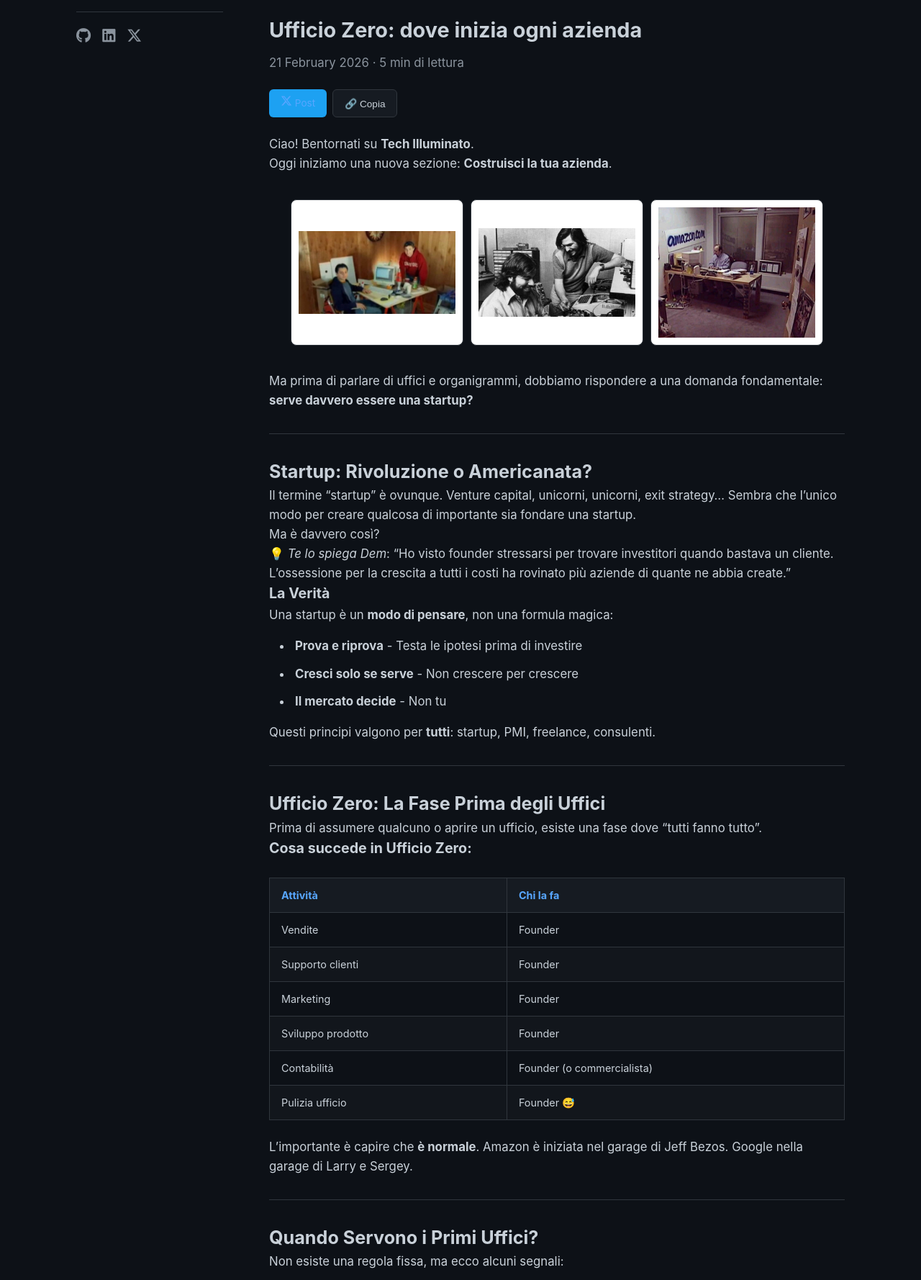
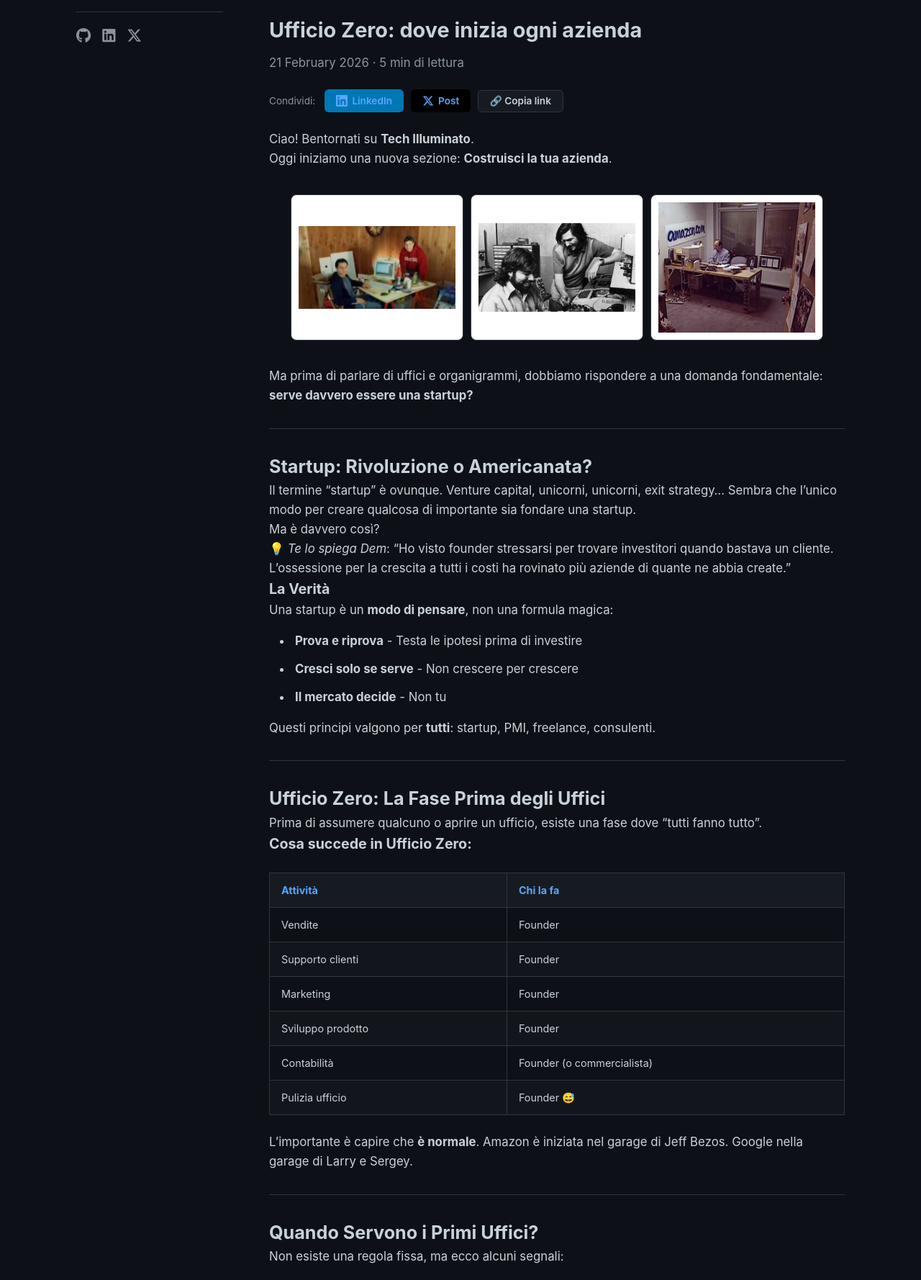
Before and after one commit to DemPago/DemPago.github.io, a Jekyll site: the page built from _posts/2026-02-21-ufficio-zero.md, in a window 1280 px wide, cut to the strip 591-2369 px from the top of the page. Shown: the whole strip at 72% size. Built offline with Jekyll 4.4.1, drawn with Linux system fonts in a browser that asks for light colours; comment, search, counter and statistics services are not loaded.

Commit message:
fix: migliora pulsanti share - rimuove widget LinkedIn nativo, allineamento icone e stile

```diff
--- a/_layouts/post.html
+++ b/_layouts/post.html
@@ -12,12 +12,16 @@
   <p class="post-date">{{ page.date | date: "%d %B %Y" }} · {{ page.reading_time | default: "5" }} min di lettura</p>
 
   <div class="share-buttons">
-    <script src="https://platform.linkedin.com/in.js" type="text/javascript">lang: it</script>
-    <script type="IN/Share" data-url="{{ site.url }}{{ page.url }}"></script>
-    <a href="https://twitter.com/share?text={{ page.title }}&url={{ site.url }}{{ page.url }}" target="_blank" class="share-btn share-twitter">
-      <svg viewBox="0 0 24 24" width="16" height="16" fill="currentColor"><path d="M18.244 2.25h3.308l-7.227 8.26 8.502 11.24H16.17l-5.214-6.817L4.99 21.75H1.68l7.73-8.835L1.254 2.25H8.08l4.713 6.231zm-1.161 17.52h1.833L7.084 4.126H5.117z"/></svg> Post
+    <span class="share-label">Condividi:</span>
+    <a href="https://www.linkedin.com/sharing/share-offsite/?url={{ site.url }}{{ page.url }}" target="_blank" class="share-btn share-linkedin">
+      <svg viewBox="0 0 24 24" width="16" height="16" fill="currentColor"><path d="M20.447 20.452h-3.554v-5.569c0-1.328-.027-3.037-1.852-3.037-1.853 0-2.136 1.445-2.136 2.939v5.667H9.351V9h3.414v1.561h.046c.477-.9 1.637-1.85 3.37-1.85 3.601 0 4.267 2.37 4.267 5.455v6.286zM5.337 7.433a2.062 2.062 0 0 1-2.063-2.065 2.064 2.064 0 1 1 2.063 2.065zm1.782 13.019H3.555V9h3.564v11.452zM22.225 0H1.771C.792 0 0 .774 0 1.729v20.542C0 23.227.792 24 1.771 24h20.451C23.2 24 24 23.227 24 22.271V1.729C24 .774 23.2 0 22.222 0h.003z"/></svg>
+      LinkedIn
     </a>
-    <button onclick="navigator.clipboard.writeText('{{ site.url }}{{ page.url }}'); alert('Link copiato!')" class="share-btn share-copy">🔗 Copia</button>
+    <a href="https://twitter.com/share?text={{ page.title | url_encode }}&url={{ site.url }}{{ page.url }}" target="_blank" class="share-btn share-twitter">
+      <svg viewBox="0 0 24 24" width="16" height="16" fill="currentColor"><path d="M18.244 2.25h3.308l-7.227 8.26 8.502 11.24H16.17l-5.214-6.817L4.99 21.75H1.68l7.73-8.835L1.254 2.25H8.08l4.713 6.231zm-1.161 17.52h1.833L7.084 4.126H5.117z"/></svg>
+      Post
+    </a>
+    <button onclick="navigator.clipboard.writeText('{{ site.url }}{{ page.url }}').then(function(){ var btn = this; btn.textContent = '✓ Copiato!'; setTimeout(function(){ btn.textContent = '🔗 Copia link'; }, 2000); }.bind(this))" class="share-btn share-copy">🔗 Copia link</button>
   </div>
 
   {{ content }}
--- a/styles.css
+++ b/styles.css
@@ -477,22 +477,39 @@
 /* Share Buttons */
 .share-buttons {
   display: flex;
-  gap: 0.5rem;
+  align-items: center;
+  gap: 0.6rem;
   margin: 1.5rem 0;
+  flex-wrap: wrap;
+}
+
+.share-label {
+  font-size: 0.85rem;
+  color: #8b949e;
+  margin-right: 0.2rem;
 }
 
 .share-btn {
+  display: inline-flex;
+  align-items: center;
+  gap: 0.4rem;
   padding: 0.5rem 1rem;
   border-radius: 6px;
   text-decoration: none;
   font-size: 0.85rem;
+  font-weight: 600;
+  cursor: pointer;
+  border: none;
+  transition: opacity 0.2s, transform 0.1s;
+  line-height: 1;
 }
 
-.share-btn:hover { opacity: 0.8; }
+.share-btn:hover { opacity: 0.85; transform: translateY(-1px); }
+.share-btn:active { transform: translateY(0); }
 
 .share-linkedin { background: #0077b5; color: white; }
-.share-twitter { background: #1da1f2; color: white; }
-.share-copy { background: var(--card); color: var(--text); border: 1px solid var(--border); }
+.share-twitter { background: #000; color: white; }
+.share-copy { background: var(--card); color: var(--text); border: 1px solid var(--border); font-family: inherit; }
 
 /* Post Nav */
 .post-nav {
```
